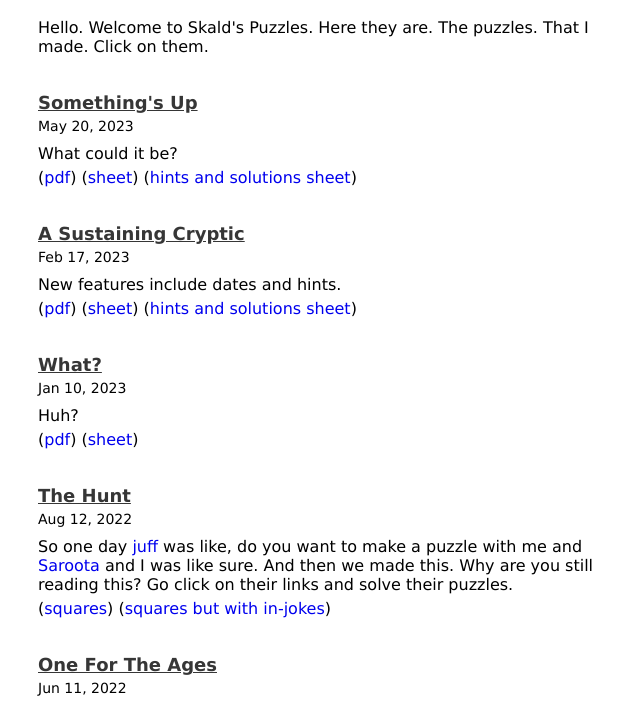
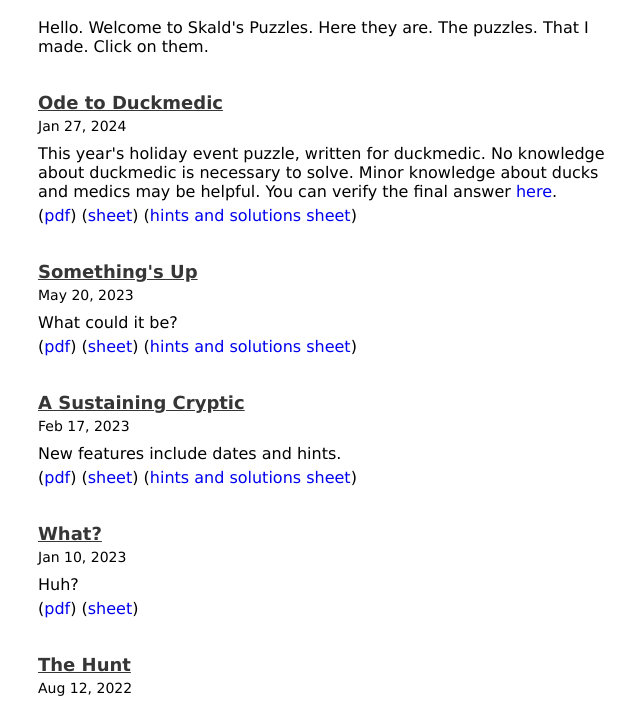
Before and after one commit to skaldskaparmal/skaldskaparmal.github.io, a plain HTML site: page index.html in a window 1280 px wide. Shown: the part 91-794 px from the top of the page, without its empty margins (314-954 px from the left). Drawn offline with Linux system fonts and the light colour scheme.

Commit message:
Add Ode to Duckmedic

```diff
--- a/index.html
+++ b/index.html
@@ -16,6 +16,19 @@
     <div class="intro">
         Hello. Welcome to Skald's Puzzles. Here they are. The puzzles. That I made. Click on them.
     </div>
+</div>
+
+<div class="puzzle" id="puzzle_ode_to_duckmedic">
+    <div class="puzzle_title">
+        <a href="./pdfs/Ode_to_Duckmedic.pdf">Ode to Duckmedic</a>
+    </div>
+    <div class="puzzle_date">
+        Jan 27, 2024
+    </div>
+    <div class="description">
+        This year's holiday event puzzle, written for duckmedic. No knowledge about duckmedic is necessary to solve. Minor knowledge about ducks and medics may be helpful. You can verify the final answer <span class="links"><a href="https://www.puzzlehunt.net/checker#1#9Uze8spGrfhO7ulG#NE6xWkE6L7WMnW0z9cS5fnOGK1jjvdRT#T2RlIHRvIER1Y2ttZWRpYw==">here</a></span>.
+    </div>
+    <div class="links">(<a href="./pdfs/Ode_to_Duckmedic.pdf">pdf</a>) (<a href="https://docs.google.com/spreadsheets/d/1X11FFerzbKViVAu1wFi3zILc9G_omGh9lREwVJEkrLA/edit?usp=sharing">sheet</a>) (<a href="https://docs.google.com/spreadsheets/d/1reWYiqx4yp7Rfq6LK2Ikg8N8gh6z8Pnsly4pL1tQ5Jw/edit?usp=sharing">hints and solutions sheet</a>)</div>
 </div>
 
 <div class="puzzle" id="puzzle_somethings_up">
```
Also changed, not shown: feed.xml (+7 -0 lines), 1 other file.
